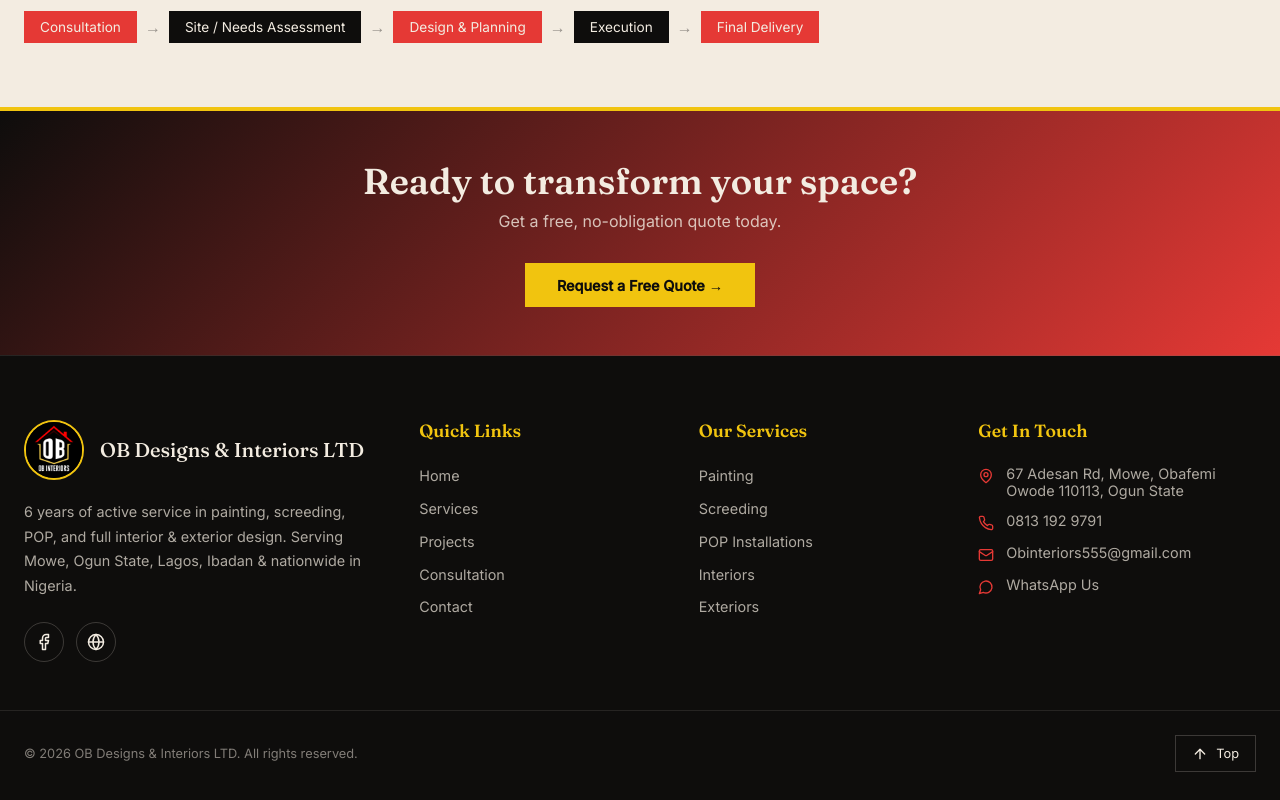
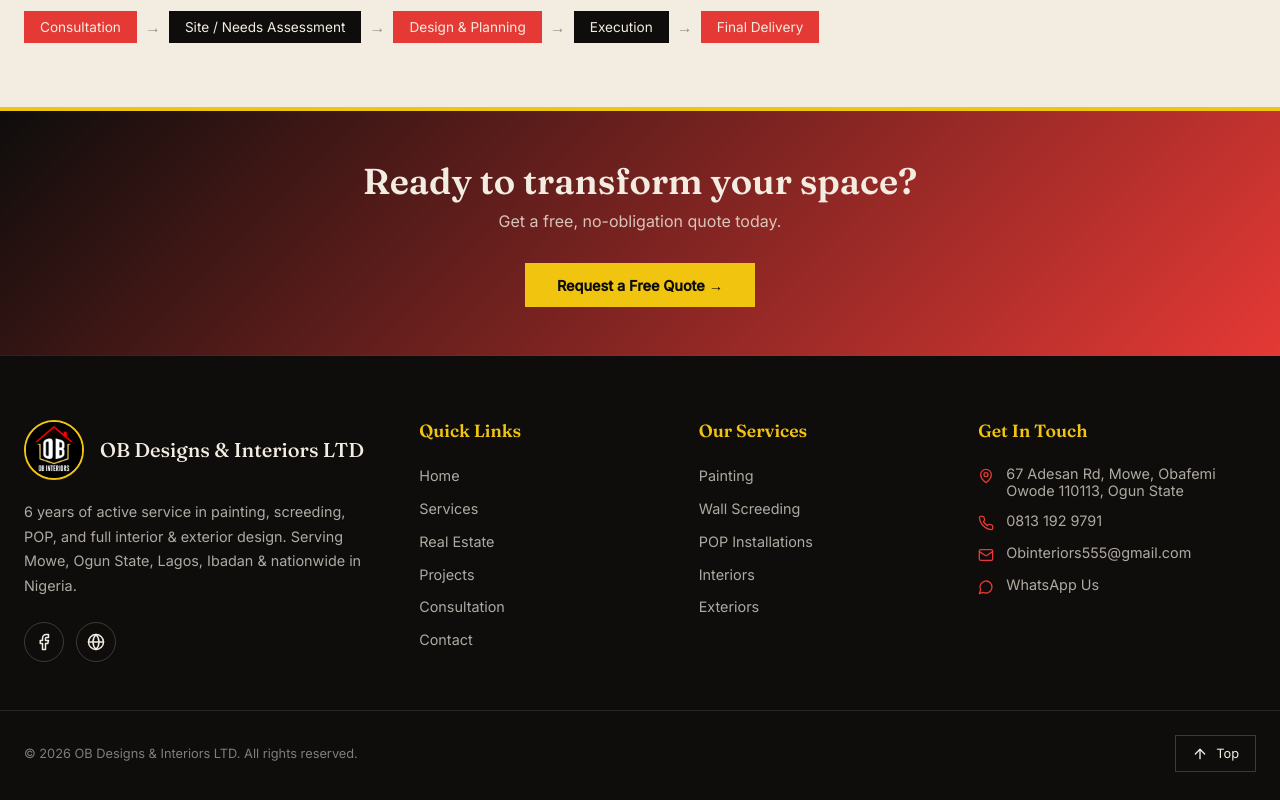
Before and after one commit to ashleybrown22343-max/obdesigns, a React (Vite) app: page / in a window 1280 px wide. Shown: the part 4128-4928 px from the top of the page. Built offline with nearby package versions, Linux system fonts and the light colour scheme.

Commit message:
Update Footer.tsx

```diff
--- a/src/components/Footer.tsx
+++ b/src/components/Footer.tsx
@@ -12,7 +12,6 @@
 
   return (
     <footer className="footer">
-      {/* Top CTA Banner */}
       <div className="footerCtaBanner">
         <div className="footerCtaInner">
           <h2 className="footerCtaTitle">Ready to transform your space?</h2>
@@ -21,11 +20,9 @@
         </div>
       </div>
 
-      {/* Main Footer Grid */}
       <div className="footerMain">
         <div className="footerGrid">
 
-          {/* Brand Column */}
           <div className="footerCol brandCol">
             <div className="footerBrand">
               <img src="/images/ob/logo-1.jpg" alt="OB Designs & Interiors" className="footerLogo" />
@@ -45,57 +42,42 @@
             </div>
           </div>
 
-          {/* Quick Links Column */}
           <div className="footerCol">
             <h3 className="footerHeading">Quick Links</h3>
             <ul className="footerLinks">
               <li><Link to="/">Home</Link></li>
               <li><Link to="/services">Services</Link></li>
+              <li><Link to="/real-estate">Real Estate</Link></li>
               <li><Link to="/projects">Projects</Link></li>
               <li><Link to="/consultation">Consultation</Link></li>
               <li><Link to="/contact">Contact</Link></li>
             </ul>
           </div>
 
-          {/* Services Column */}
           <div className="footerCol">
             <h3 className="footerHeading">Our Services</h3>
             <ul className="footerLinks">
               <li><Link to="/painters-in-nigeria">Painting</Link></li>
-              <li><Link to="/floor-screeding-nigeria">Screeding</Link></li>
+              <li><Link to="/wall-screeding-nigeria">Wall Screeding</Link></li>
               <li><Link to="/pop-ceiling-installation-nigeria">POP Installations</Link></li>
               <li><Link to="/interior-designers-in-nigeria">Interiors</Link></li>
               <li><Link to="/exterior-painting-nigeria">Exteriors</Link></li>
             </ul>
           </div>
 
-          {/* Contact Info Column */}
           <div className="footerCol">
             <h3 className="footerHeading">Get In Touch</h3>
             <ul className="footerContactList">
-              <li>
-                <MapPin size={16} className="icon" />
-                <span>{business.address}</span>
-              </li>
-              <li>
-                <Phone size={16} className="icon" />
-                <a href={`tel:+${business.phoneWhatsApp}`}>{business.phoneDisplay}</a>
-              </li>
-              <li>
-                <Mail size={16} className="icon" />
-                <a href={`mailto:${business.email}`}>{business.email}</a>
-              </li>
-              <li>
-                <MessageCircle size={16} className="icon" />
-                <a href={`https://wa.me/${business.phoneWhatsApp}`} target="_blank" rel="noreferrer">WhatsApp Us</a>
-              </li>
+              <li><MapPin size={16} className="icon" /><span>{business.address}</span></li>
+              <li><Phone size={16} className="icon" /><a href={`tel:+${business.phoneWhatsApp}`}>{business.phoneDisplay}</a></li>
+              <li><Mail size={16} className="icon" /><a href={`mailto:${business.email}`}>{business.email}</a></li>
+              <li><MessageCircle size={16} className="icon" /><a href={`https://wa.me/${business.phoneWhatsApp}`} target="_blank" rel="noreferrer">WhatsApp Us</a></li>
             </ul>
           </div>
 
         </div>
       </div>
 
-      {/* Bottom Bar */}
       <div className="footerBottom">
         <div className="footerBottomInner">
           <p>© {currentYear} {business.legalName}. All rights reserved.</p>
```
